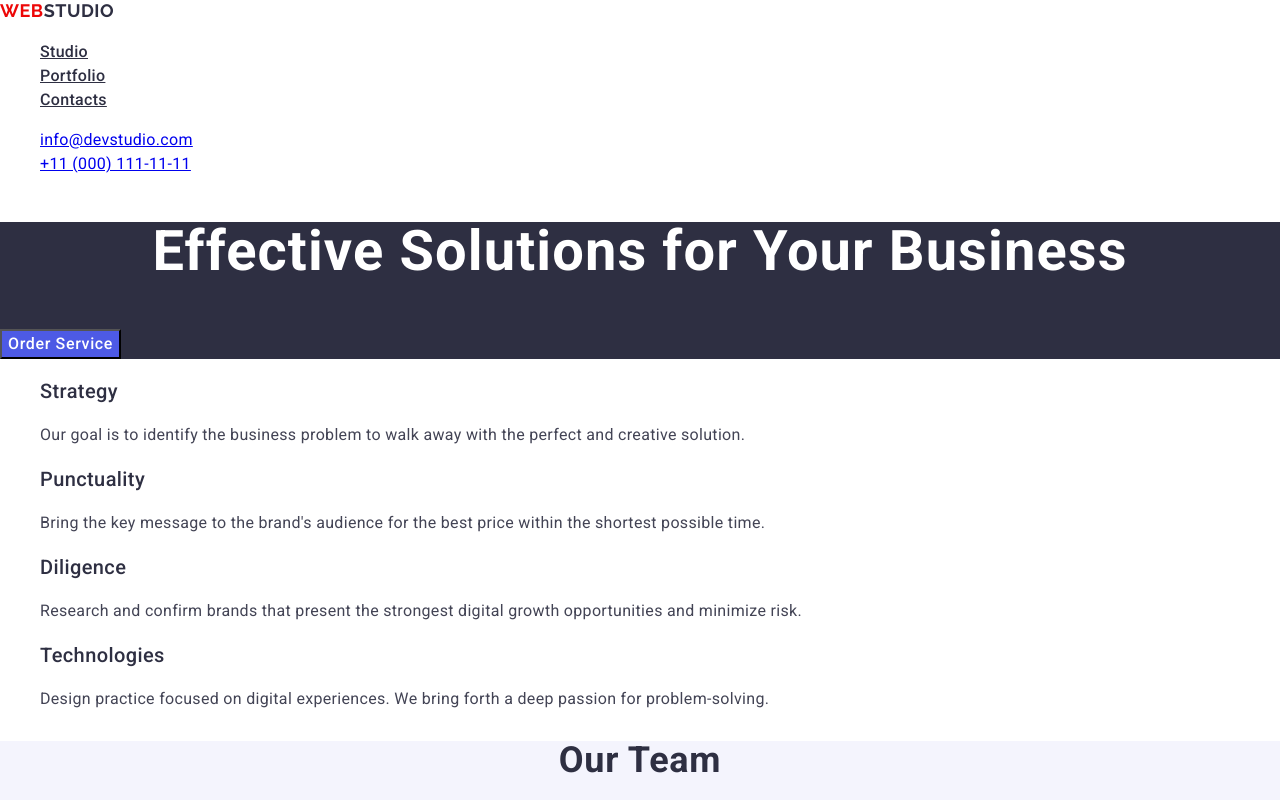
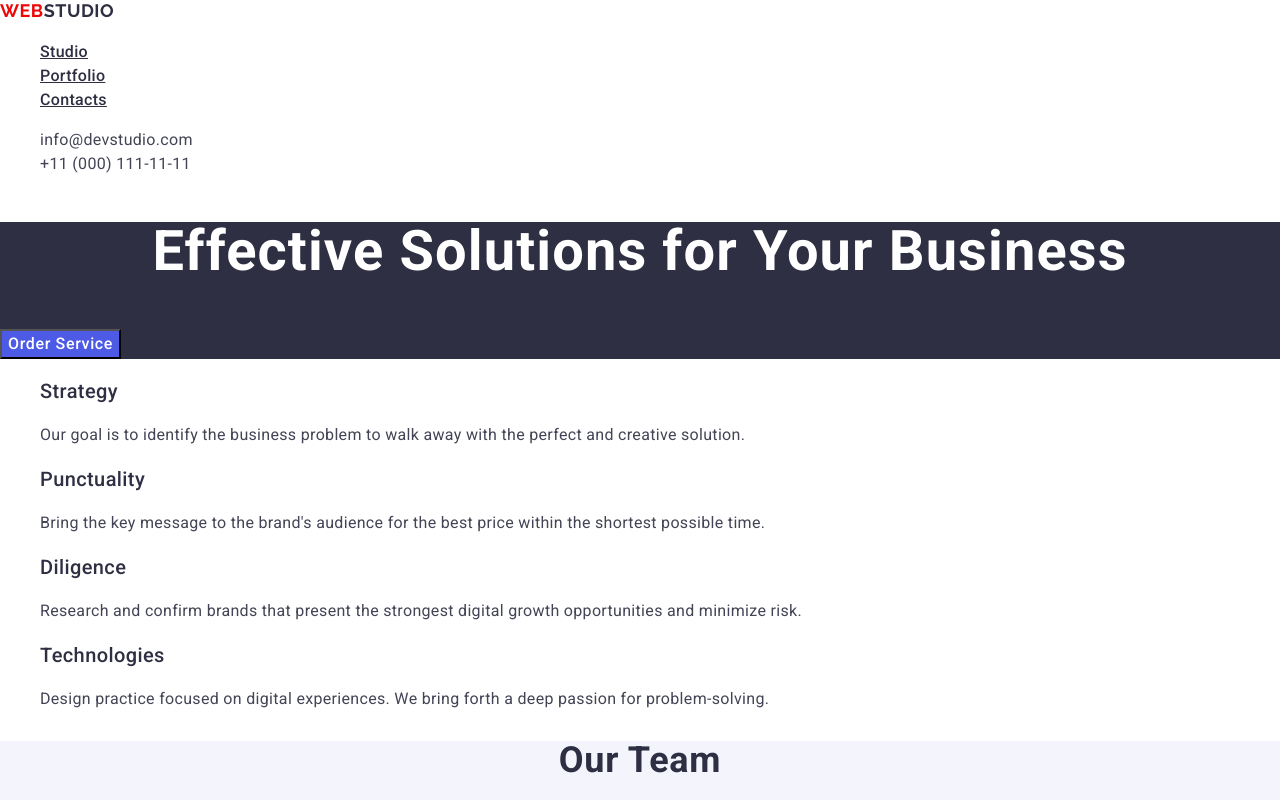
Before and after one commit to Luda0602/goit-markup-hw-02, a plain HTML site: page index.html in a window 1280 px wide. Shown: the top 800 px of the page. Drawn offline with nearby package versions, Linux system fonts and the light colour scheme.

Commit message:
Виправдення помилок

```diff
--- a/css/styles.css
+++ b/css/styles.css
@@ -27,7 +27,7 @@ ol {
     font-style: normal;
 }
 
-.address-header .address-list-item .adress-link {
+.address-header .address-list-item .address-link {
     font-style: normal;
     font-weight: 400;
     color: #434455;
```
